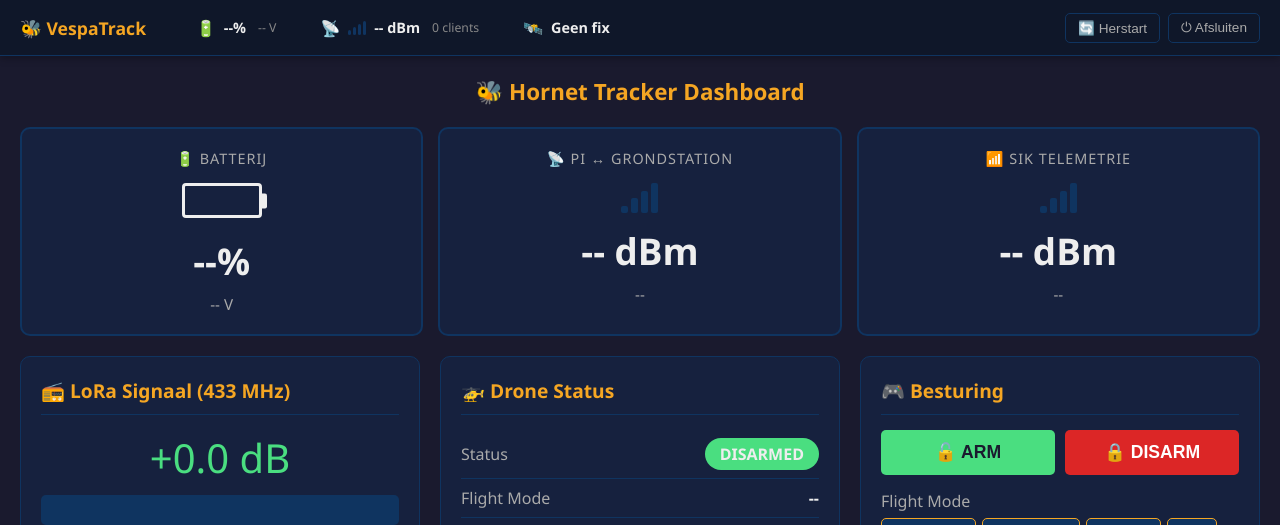
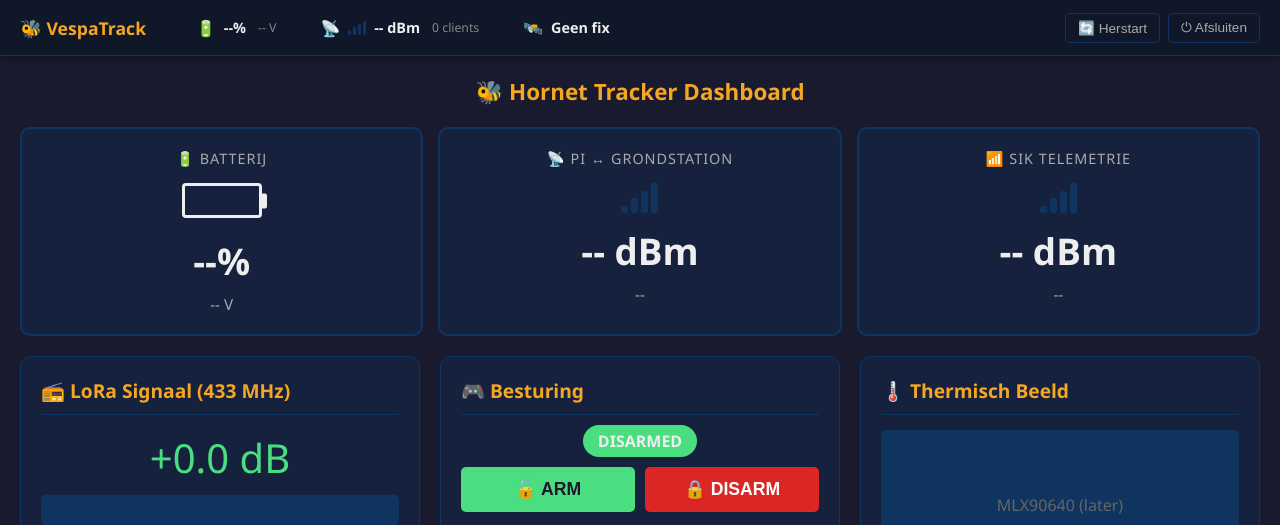
Before and after one commit to kianvdb/hornet-tracker, a Flask app: page / in a window 1280 px wide. Shown: the top 525 px of the page. Run offline with Flask 3, Linux system fonts and the light colour scheme; grey boxes are pictures that could not be loaded.

Commit message:
refactor(dashboard): verwijder Drone Status-card, armed-badge naar Besturing

```diff
--- a/static/js/socket-handlers.js
+++ b/static/js/socket-handlers.js
@@ -91,13 +91,13 @@ function dispatchStatusUpdate(data) {
     updateTelemQuickCard(data);
 }
 
-// ============================================
-// CARD UPDATE HELPERS (verdwijnen grotendeels in Doel 1)
-// ============================================
-
-
 /**
- * Update de "Drone Status" card: armed badge, mode, batterij, hoogte.
+ * Update de armed-status badge in de Besturing card.
+ *
+ * Was vroeger onderdeel van de Drone Status card (commit 7 weggehaald).
+ * Flight mode, batterij en hoogte worden niet meer in een card getoond —
+ * die info zit in de navbar (batterij/hoogte) of in de Besturing-knoppen
+ * highlight (flight mode).
  */
 function updateDroneStatusCard(data) {
     const armedEl = document.getElementById('armed-status');
@@ -105,17 +105,7 @@ function updateDroneStatusCard(data) {
         armedEl.textContent = data.armed ? 'ARMED' : 'DISARMED';
         armedEl.className   = 'status-badge ' + (data.armed ? 'armed' : 'disarmed');
     }
-
-    const modeEl = document.getElementById('flight-mode');
-    if (modeEl) modeEl.textContent = data.flight_mode;
-
-    const batEl = document.getElementById('battery');
-    if (batEl) batEl.textContent = data.battery_voltage.toFixed(1) + ' V (' + data.battery_percent + '%)';
-
-    const altEl = document.getElementById('altitude');
-    if (altEl) altEl.textContent = data.altitude.toFixed(1) + ' m';
 }
-
 /**
  * Update de bovenste batterij quick-card.
  *
--- a/templates/dashboard.html
+++ b/templates/dashboard.html
@@ -200,29 +200,15 @@
             </div>
         </div>
 
-        <div class="card">
-            <h2>🚁 Drone Status</h2>
-            <div class="status-row">
-                <span class="status-label">Status</span>
-                <span id="armed-status" class="status-badge disarmed">DISARMED</span>
-            </div>
-            <div class="status-row">
-                <span class="status-label">Flight Mode</span>
-                <span class="status-value" id="flight-mode">--</span>
-            </div>
-            <div class="status-row">
-                <span class="status-label">Batterij</span>
-                <span class="status-value" id="battery">-- V</span>
-            </div>
-            <div class="status-row">
-                <span class="status-label">Hoogte</span>
-                <span class="status-value" id="altitude">-- m</span>
-            </div>
-        </div>
+
 
         <!-- DRONE CONTROLS -->
         <div class="card">
             <h2>🎮 Besturing</h2>
+             <!-- Armed status indicator (was vroeger in Drone Status card) -->
+            <div style="text-align:center; margin-bottom:15px;">
+                <span id="armed-status" class="status-badge disarmed">DISARMED</span>
+            </div>
 
             <div style="display:flex;gap:10px;margin-bottom:15px;">
                 <button class="btn btn-success" id="btn-arm" onclick="armDrone()" style="flex:1;padding:12px;font-size:1.1em;">
```
